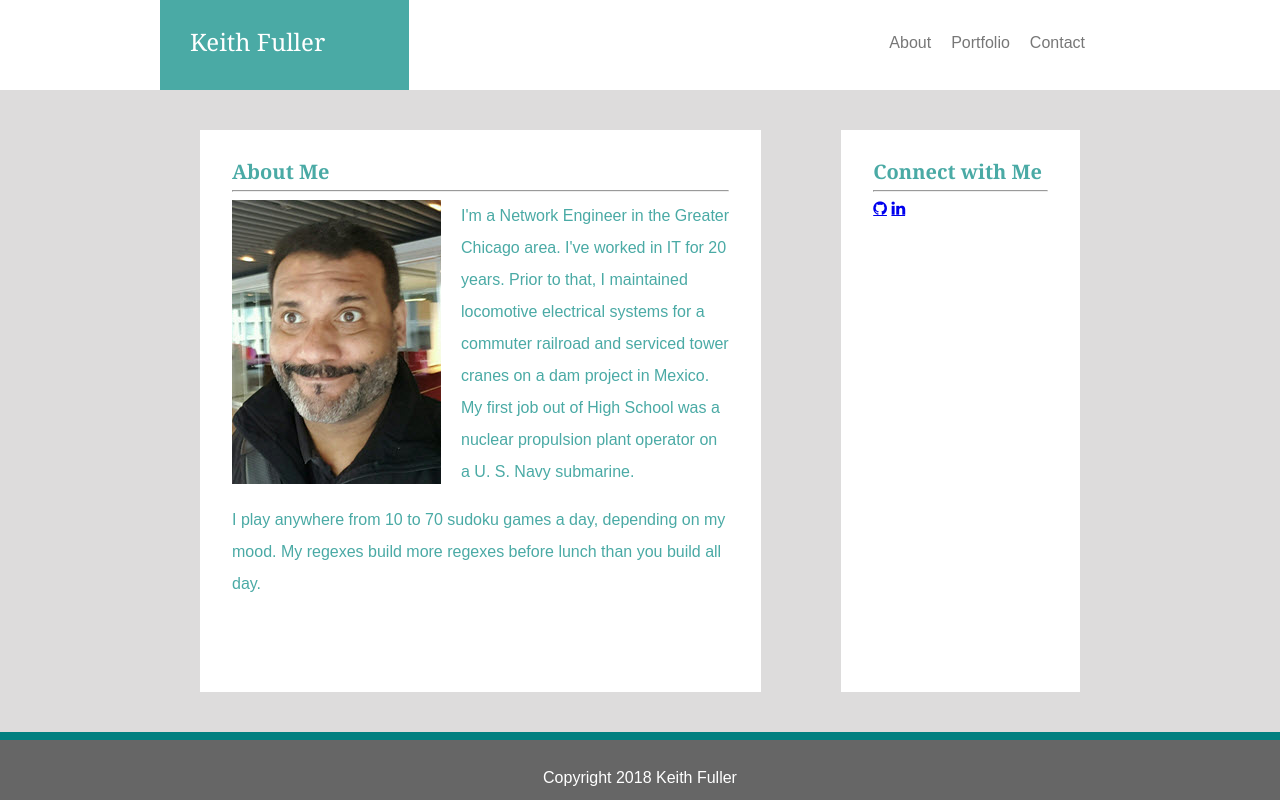
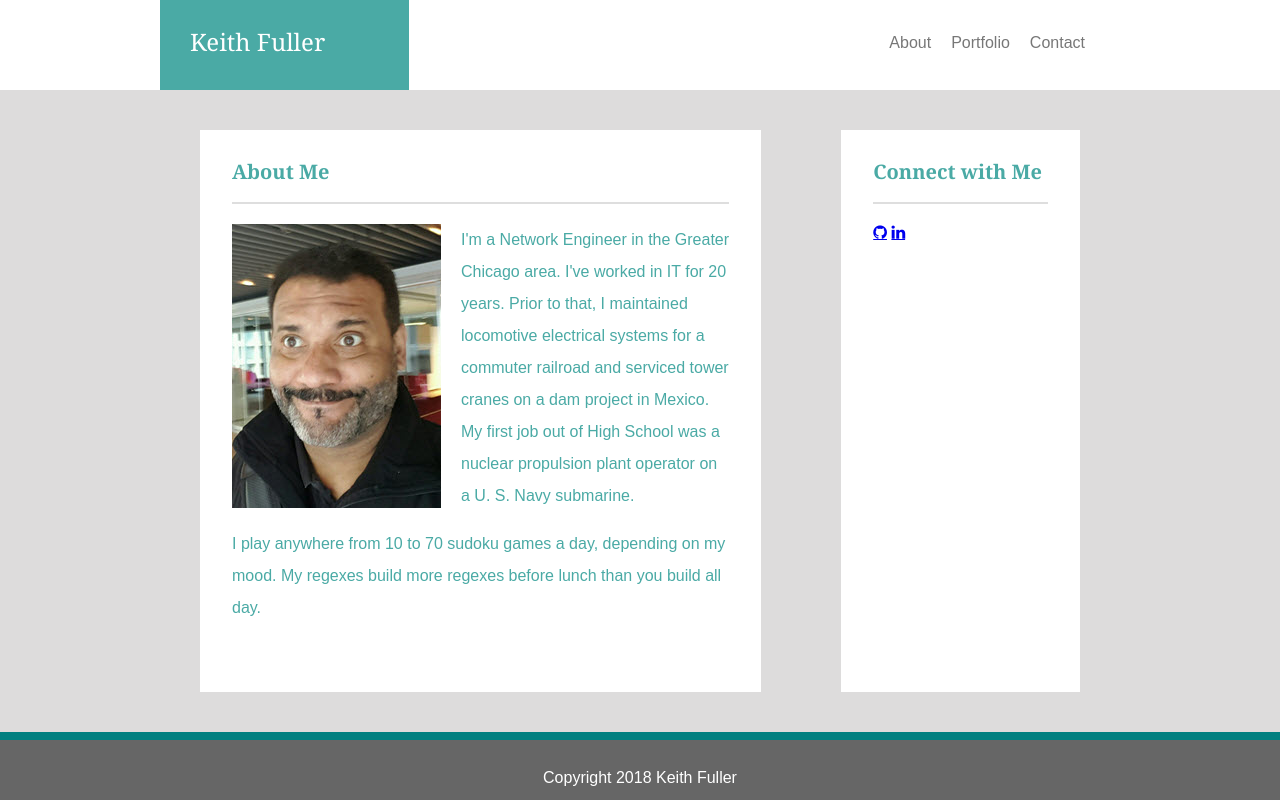
Before and after one commit to keith66fuller/Basic-Portfolio, a plain HTML site: page index.html in a window 1280 px wide. Drawn offline with Linux system fonts and the light colour scheme.

Commit message:
some more code

```diff
--- a/assets/css/style.css
+++ b/assets/css/style.css
@@ -63,11 +63,11 @@ nav {
     flex: 1 0 auto;
 
     width:  960px;
-    margin: auto;
+    margin-left: 12.5%;
 
     display: flex;
     flex-direction: row;
-    justify-content: space-between;
+    justify-content: space-around;
 }
 
 #main_section {
@@ -88,6 +88,9 @@ nav {
 .heading {
     font-size: 125%;
     font-family: 'Georgia', Times, 'Times New Roman', serif;
+    border-bottom: 2px #dedede solid;
+    padding-bottom: 20px;
+    margin-bottom: 20px;
 }
 p {
     line-height: 2;
--- a/index.html
+++ b/index.html
@@ -1,3 +1,4 @@
+
 <!DOCTYPE html>
 <html>
 <head>
@@ -21,7 +22,7 @@
     <div class="middle_content">
         <section id="main_section">
             <h1 class="heading">About Me</h1>
-            <hr>
+
             <img src="assets/images/keith_headshot_small.jpg" alt="" >
             <p>
                 I'm a Network Engineer in the Greater Chicago area.
@@ -38,7 +39,7 @@
 
         <section id="sidebar">
             <h1 class="heading">Connect with Me</h1>
-            <hr>
+
             <a href="#" class="fa fa-github"></a>
             <a href="#" class="fa fa-linkedin"></a>
             <a href="#" class="fa fa-overflow"></a>
```
